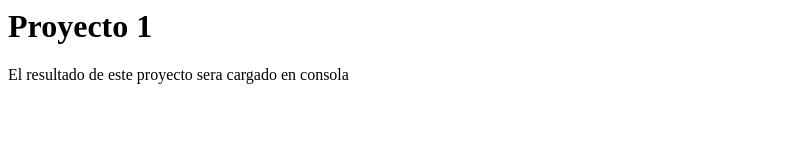
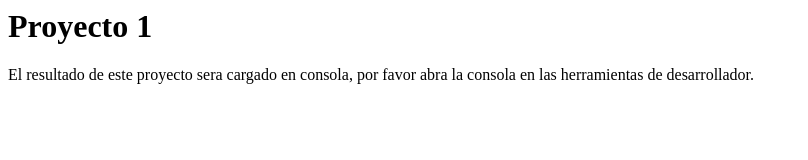
Before and after one commit to mario-1710/Proyecto_1_LevelUp, a plain HTML site: page index.html in a window 1280 px wide. Shown: the whole page, without its empty margins (0-808 px from the left). Drawn offline with Linux system fonts and the light colour scheme.

Commit message:
Cambios en funcionalidad

```diff
--- a/index.html
+++ b/index.html
@@ -3,7 +3,7 @@
     </header>
     <body>
         <h1>Proyecto 1</h1>
-        <p>El resultado de este proyecto sera cargado en consola</p>
+        <p>El resultado de este proyecto sera cargado en consola, por favor abra la consola en las herramientas de desarrollador.</p>
         <script src="funciones.js"></script>
     </body>
 </html>
```
